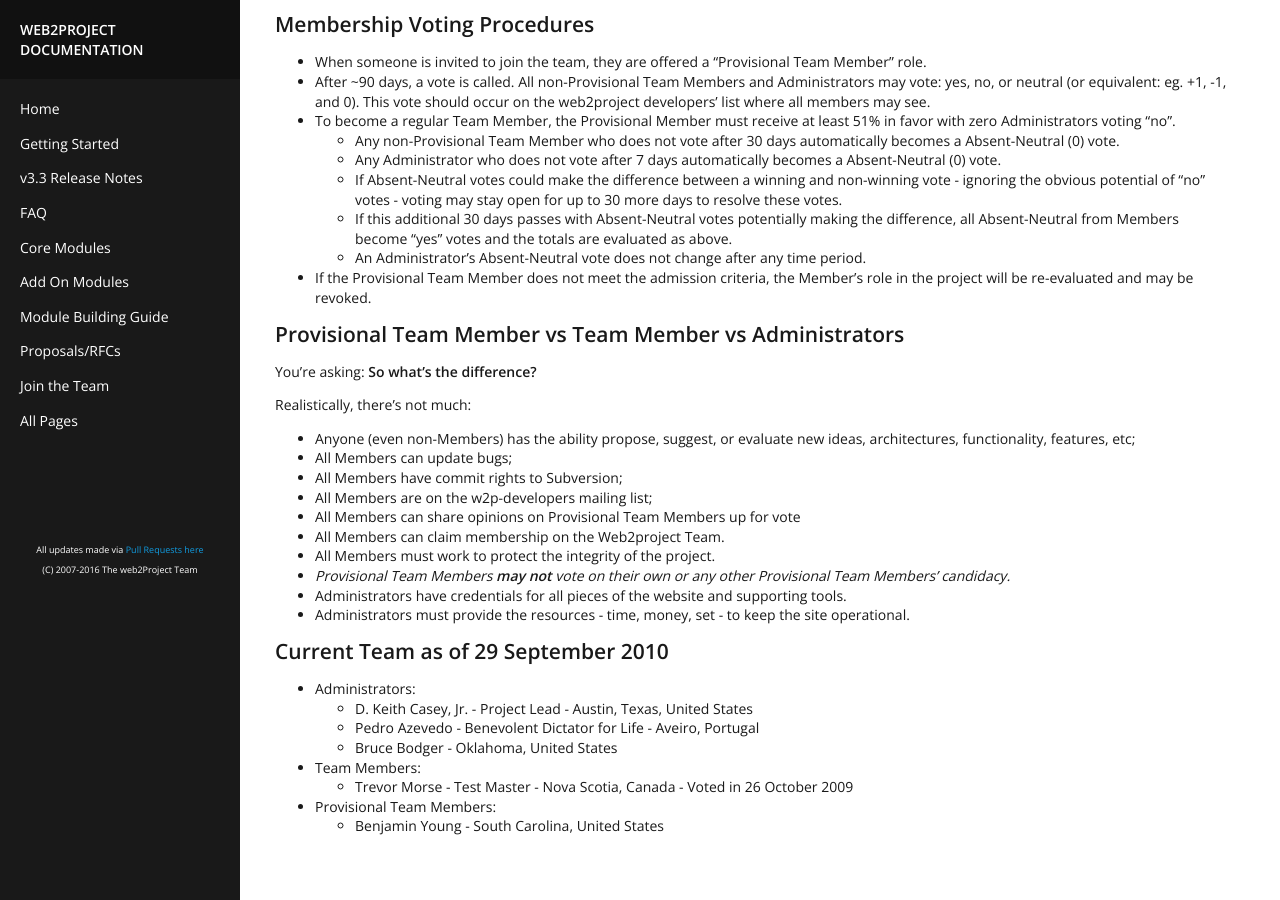
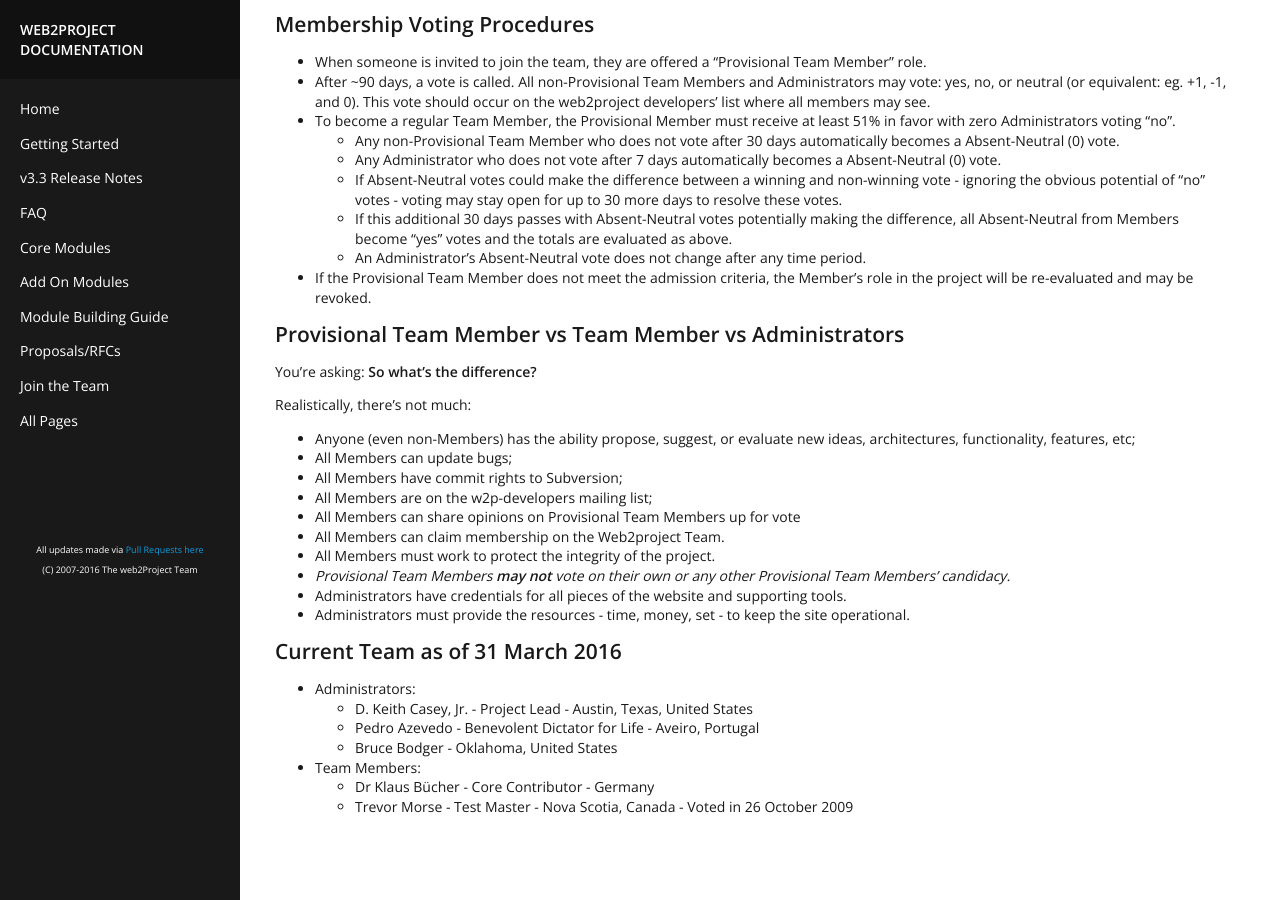
Before and after one commit to web2project/web2project.github.io, a Jekyll site: the page built from _docs/join-the-team.md, in a window 1280 px wide and 900 px high, scrolled down 603 px. Built offline with Jekyll 4.4.1, drawn with Linux system fonts in a browser that asks for light colours.

Commit message:
Update join-the-team.md

```diff
--- a/_docs/join-the-team.md
+++ b/_docs/join-the-team.md
@@ -47,13 +47,12 @@ Realistically, there's not much:
 * Administrators have credentials for all pieces of the website and supporting tools.
 * Administrators must provide the resources - time, money, set - to keep the site operational.
 
-## Current Team as of 29 September 2010
+## Current Team as of 31 March 2016
 
 * Administrators:
   * D. Keith Casey, Jr. - Project Lead - Austin, Texas, United States
   * Pedro Azevedo - Benevolent Dictator for Life - Aveiro, Portugal
   * Bruce Bodger - Oklahoma, United States
 * Team Members:
+  * Dr Klaus Bücher - Core Contributor - Germany
   * Trevor Morse - Test Master - Nova Scotia, Canada - Voted in 26 October 2009
-* Provisional Team Members:
-  * Benjamin Young - South Carolina, United States
```
